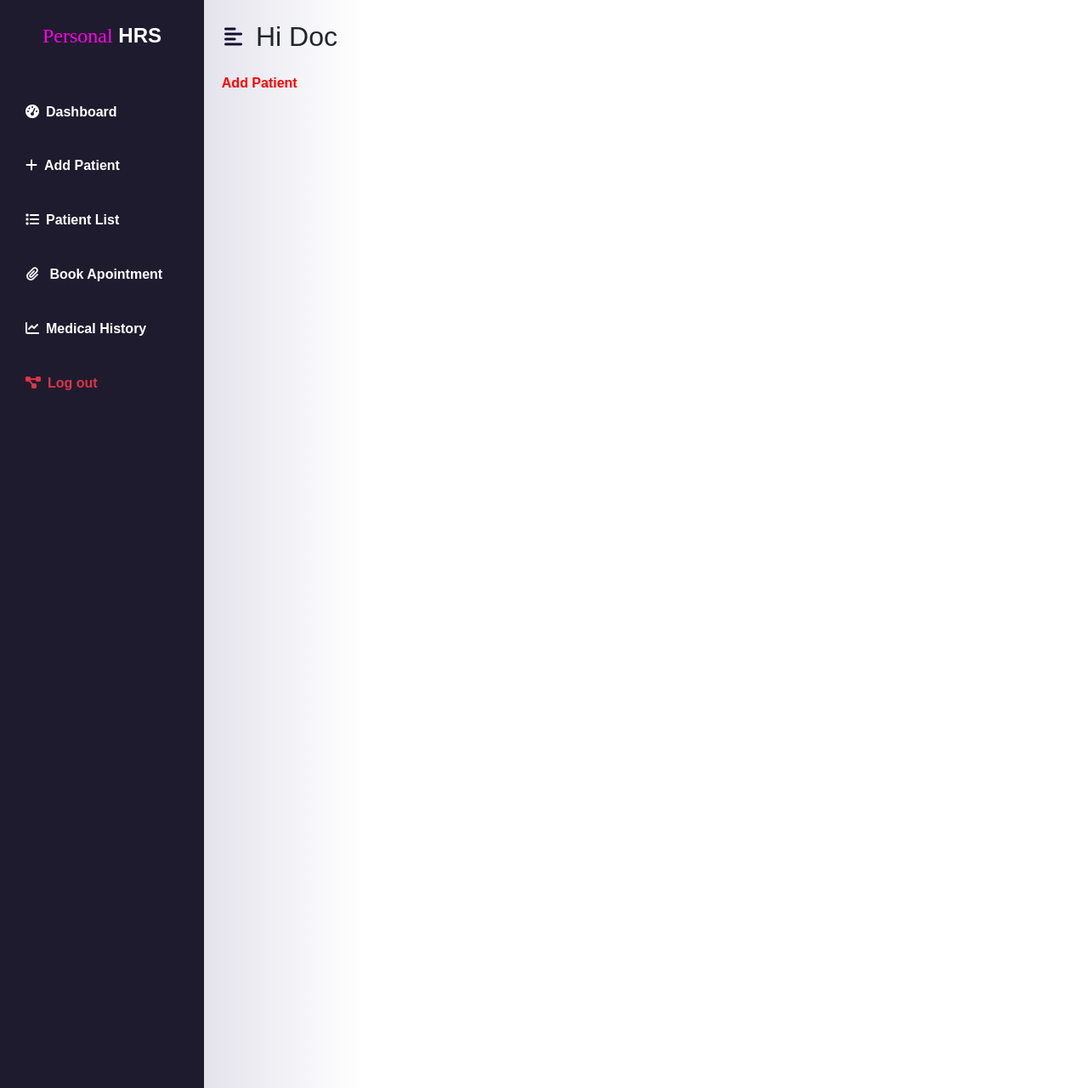
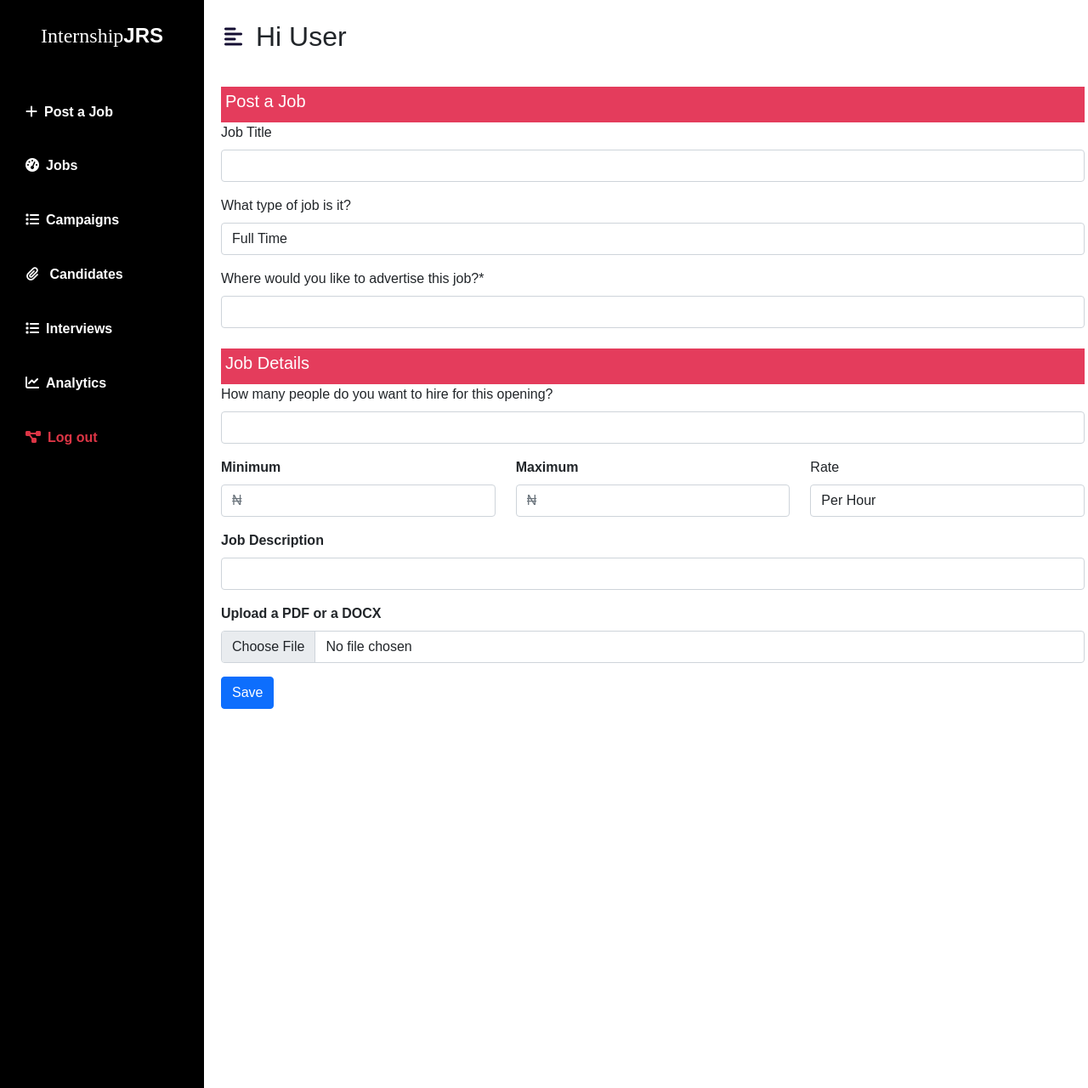
Before and after one commit to Adebowale-coded/industrial-training-job-referral-system, a PHP site: page /dashboard.html in a window 1280 px wide. Shown: the whole page at 85% size. Run offline with PHP 8.4, Linux system fonts and the light colour scheme; some libraries are stand-ins or nearby versions.

Commit message:
work in progress

```diff
--- a/css/dashboard.css
+++ b/css/dashboard.css
@@ -32,7 +32,7 @@
     overflow: hidden;
     background-image: linear-gradient(
         to right,
-        rgb(194, 190, 212),
+        rgb(255, 255, 255),
         rgb(255, 255, 255),
         rgb(255, 255, 255),
         rgb(255, 255, 255)
@@ -134,7 +134,7 @@
 }
 
 .heading{
-    background-color: rgb(20, 14, 50);
+    background-color: #e43c5c;
     padding: 5px;
 }
 
--- a/dashboard.html
+++ b/dashboard.html
@@ -21,28 +21,31 @@
 <body>
     <div class="d-flex" id="wrapper">
 
-        <div class="text-white" id="sidebar-wrapper" style="background: rgb(31, 27, 46);">
+        <div class="text-white" id="sidebar-wrapper" style="background: rgb(0, 0, 0);">
 
         <div class="sidebar-heading text-center py-4  fs-4 fw-bold ">
-            <label class="fw-light" style="color: rgb(255, 1, 234); font-weight: bold; font-family: poppins;">Personal</label> HRS
+            <label class="fw-light" style="color: rgb(255, 255, 255); font-weight: bold; font-family: poppins;">Internship</label>JRS
         </div>
 
         <div class="list-group list-group-flush my-3">
             <a href="#" class="list-group-item list-group-item-action bg-transparent second-text active text-white" >
-                <i class="fas fa-tachometer-alt me-2"></i>Dashboard
+                <i class="fas fa-plus me-2"></i>Post a Job
             </a>
             <a href="addpatient.php" class="list-group-item list-group-item-action bg-transparent second-text active text-white" >
-            <i class="fas fa-plus me-2"></i>Add Patient
+            <i class="fas fa-tachometer-alt me-2"></i>Jobs
             </a>
             <a href="patientlist.php" class="list-group-item list-group-item-action bg-transparent second-text fw-bold text-white">
-            <i class="fas fa-list me-2"></i>Patient List
+            <i class="fas fa-list me-2"></i>Campaigns
             </a>
             <a href="bookappoint.html" class="list-group-item list-group-item-action bg-transparent second-text fw-bold text-white">
-                <i class="fas fa-paperclip me-2"></i> Book Apointment
+                <i class="fas fa-paperclip me-2"></i> Candidates
             </a>
             <a href="medhistory.php" class="list-group-item list-group-item-action bg-transparent second-text fw-bold text-white">
-                <i class="fas fa-chart-line me-2"></i>Medical History
+                <i class="fas fa-list me-2"></i>Interviews
             </a>
+            <a href="medhistory.php" class="list-group-item list-group-item-action bg-transparent second-text fw-bold text-white">
+              <i class="fas fa-chart-line me-2"></i>Analytics
+          </a>
             <a href="" class="list-group-item list-group-item-action bg-transparent text-danger fw-bold">
                 <i class="fas fa-project-diagram me-2"></i>Log out
             </a>
@@ -56,16 +59,93 @@
         <nav class="navbar navbar-expand-lg navbar-light bg-transparent py-4 px-4">
             <div class="d-flex align-items-center">
                 <i class="fas fa-align-left primary-text fs-4 me-3" id="menu-toggle"></i>
-                <h2 class="fs-2 m-0">Hi Doc</h2>
+                <h2 class="fs-2 m-0">Hi User</h2>
             </div>
 
         </nav>
 
         <!--After the dashboard nav-->
+        <!--<div class="container mt-5" style="padding: 5%; border-radius: 10px; background-color: #f17f94   ;">
+          <h2>Your Employer Account</h2>
+        </div>-->
+        <form class="container flex-column mt-3 ms-2" style="width: 100%;" method="post">
+          <div class="heading" style="color: white; font-size: 10px;">
+            <h5>Post a Job</h5>
+          </div>
 
-        <div  style="color: red; font-weight: bolder; margin-left: 2%;">
-            <p>Add Patient</p>
-        </div>
+          <div class="mb-3">
+            <label class="form-label">Job Title</label>
+            <input type="text" class="form-control" name="job-title" placeholder="" required>
+          </div>
+
+          <div class="mb-3">
+            <label class="form-label">What type of job is it? </label>
+            <select type="select" class="form-control" name="" required>
+              <option value="">Full Time </option>
+              <option value="">Part Time</option>
+              <option value="">Temporary</option>
+              <option value="">Contract</option>
+              <option value="">Internship</option>
+              <option value="">Commission</option>
+              <option value="">New Grad</option>
+              <option value="">Permanent</option>
+            </select>
+          </div>
+
+          <div class="mb-3">
+            <label class="form-label">Where would you like to advertise this job?*</label>
+            <input type="text" class="form-control" name="lastname" required>
+          </div>
+
+          <!-- <button type="submit" class="btn btn-primary">Submit</button> -->
+
+
+          <!--sECOND fORM--><!--sECOND fORM--><!--sECOND fORM--><!--sECOND fORM-->
+
+
+          <div class=" flex-column mt-2" style="width: 100%;">
+            <div class="heading" style=" color: white; font-size: 10px;">
+              <h5>Job Details</h5>
+            </div>
+            <div class="mb-3">
+              <label class="form-label">How many people do you want to hire for this opening?</label>
+              <input type="text" class="form-control" name="gender" required>
+            </div>
+            <div class="mb-3 row">
+              <div class="col">
+              <label class="form-label"><strong>Minimum</strong></label>
+              <input type="type" class="form-control" name="dob" placeholder="₦" required>
+              </div>
+              <div class="col">
+                <label class="form-label"><strong>Maximum</strong></label>
+                <input type="type" class="form-control" name="dob" placeholder="₦" required>
+              </div>
+              <div class="col">
+                <label class="form-label">Rate</label>
+                <select type="select" class="form-control" name="" required>
+                  <option value="">Per Hour </option>
+                  <option value="">Per Day</option>
+                  <option value="">Per week</option>
+                  <option value="">Per Month</option>
+                  <option value="">Per Year</option>
+                </select>
+              </div>
+            </div>
+
+            <div class="mb-3">
+              <label class="form-label"><strong>Job Description</strong></label>
+              <input type="textarea" class="form-control" name="occupation" required>
+            </div>
+
+            <div class="mb-3">
+              <label class="form-label"><strong>Upload a PDF or a DOCX</strong></label>
+              <input type="file" class="form-control" name="" required>
+            </div>
+
+          <button type="submit" class="btn btn-primary" name="submit">Save</button>
+        </form>
+
+
 
 
 
```
Also changed, not shown: jobs.html (added, +144 -0 lines), onepgjob.html (added), 1 other file.
